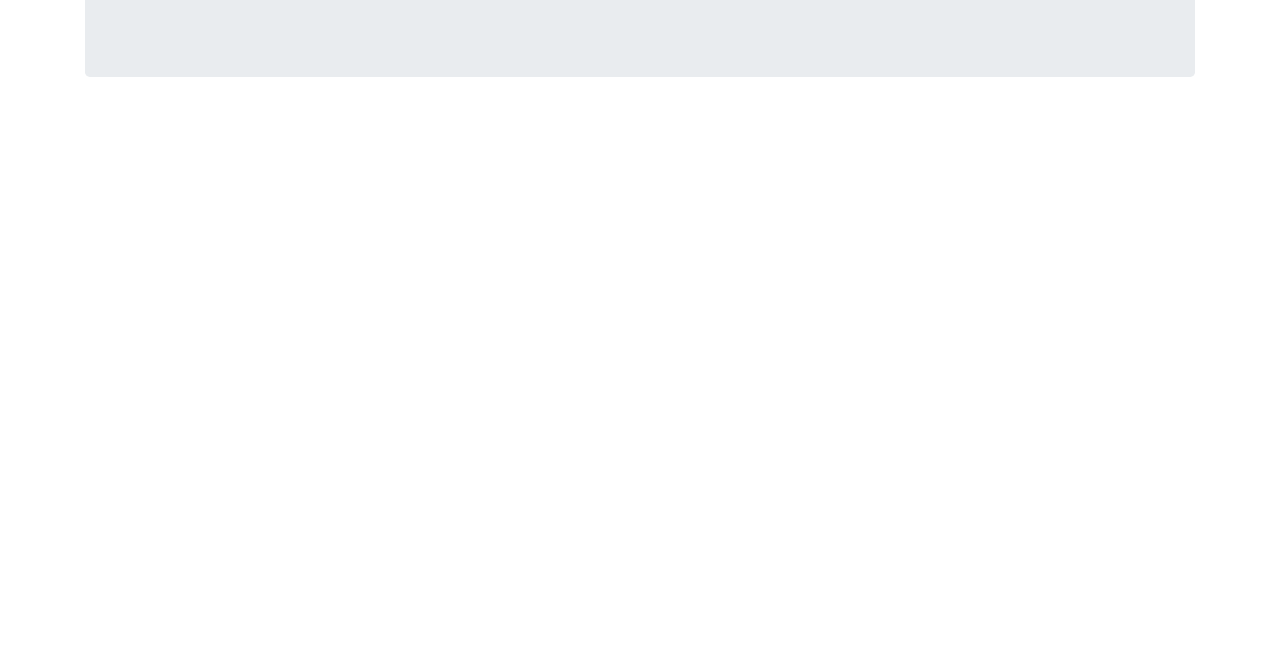
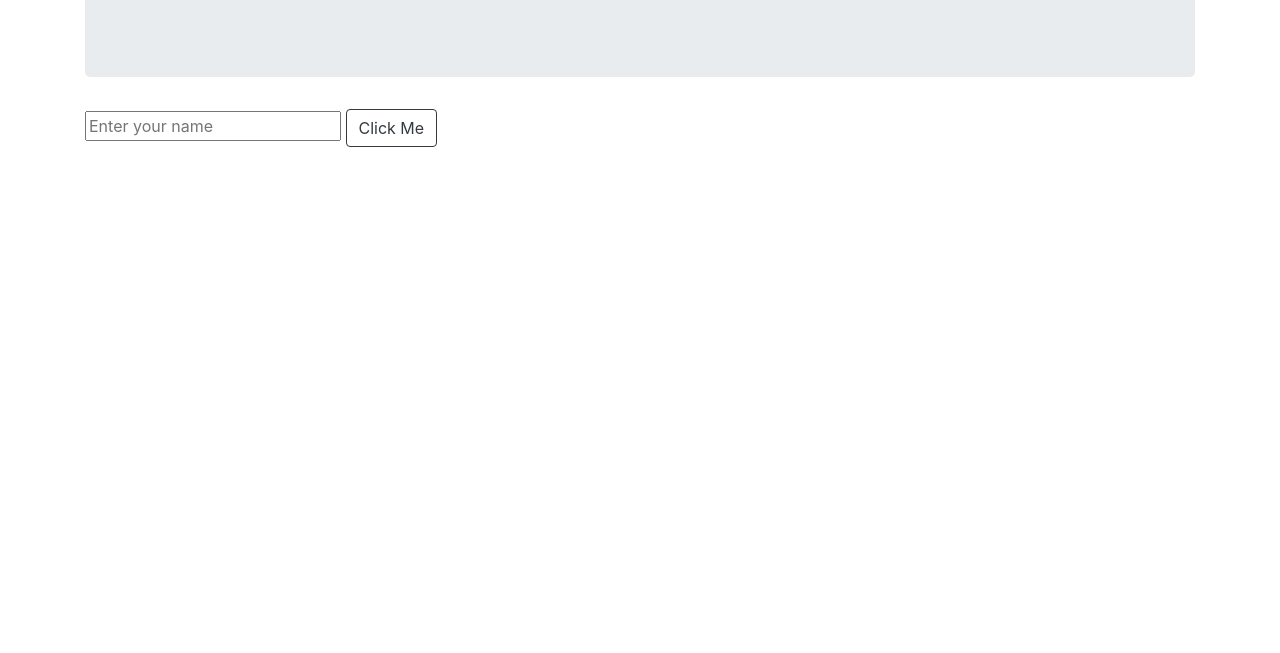
Before and after one commit to grdixit65/HelloWorld, a website: page index.html in a window 1280 px wide. Shown: the part 147-800 px from the top of the page. Drawn offline with nearby package versions, Linux system fonts and the light colour scheme.

Commit message:
Update index.html

```diff
--- a/index.html
+++ b/index.html
@@ -11,8 +11,8 @@
       <h1>Hello World</h1>
       <p>This is NodeJs Hello World App Version 1!</p>
     </div>
-    <!--<input type="text" name="fname" id="inp01" placeholder="Enter your name" onkeyup="onkeyupFun();"/>
-    <button type="button" class="btn btn-outline-dark" onclick="onlickFun();" >Click Me</button>-->
+    <input type="text" name="fname" id="inp01" placeholder="Enter your name" onkeyup="onkeyupFun();"/>
+    <button type="button" class="btn btn-outline-dark" onclick="onlickFun();" >Click Me</button>
     <br/>
     <br/>
     <div id="id01"> </div><br/>
```
